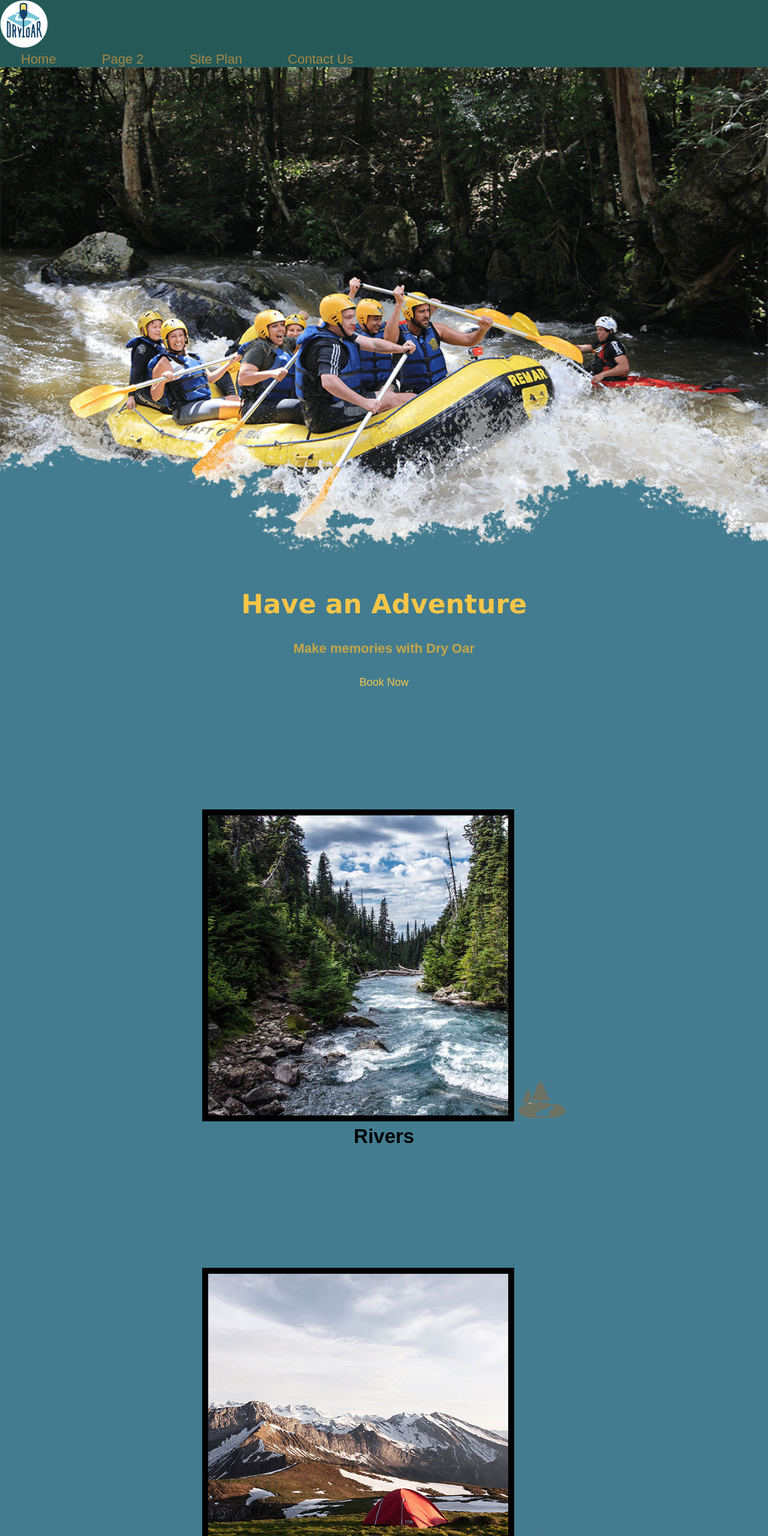
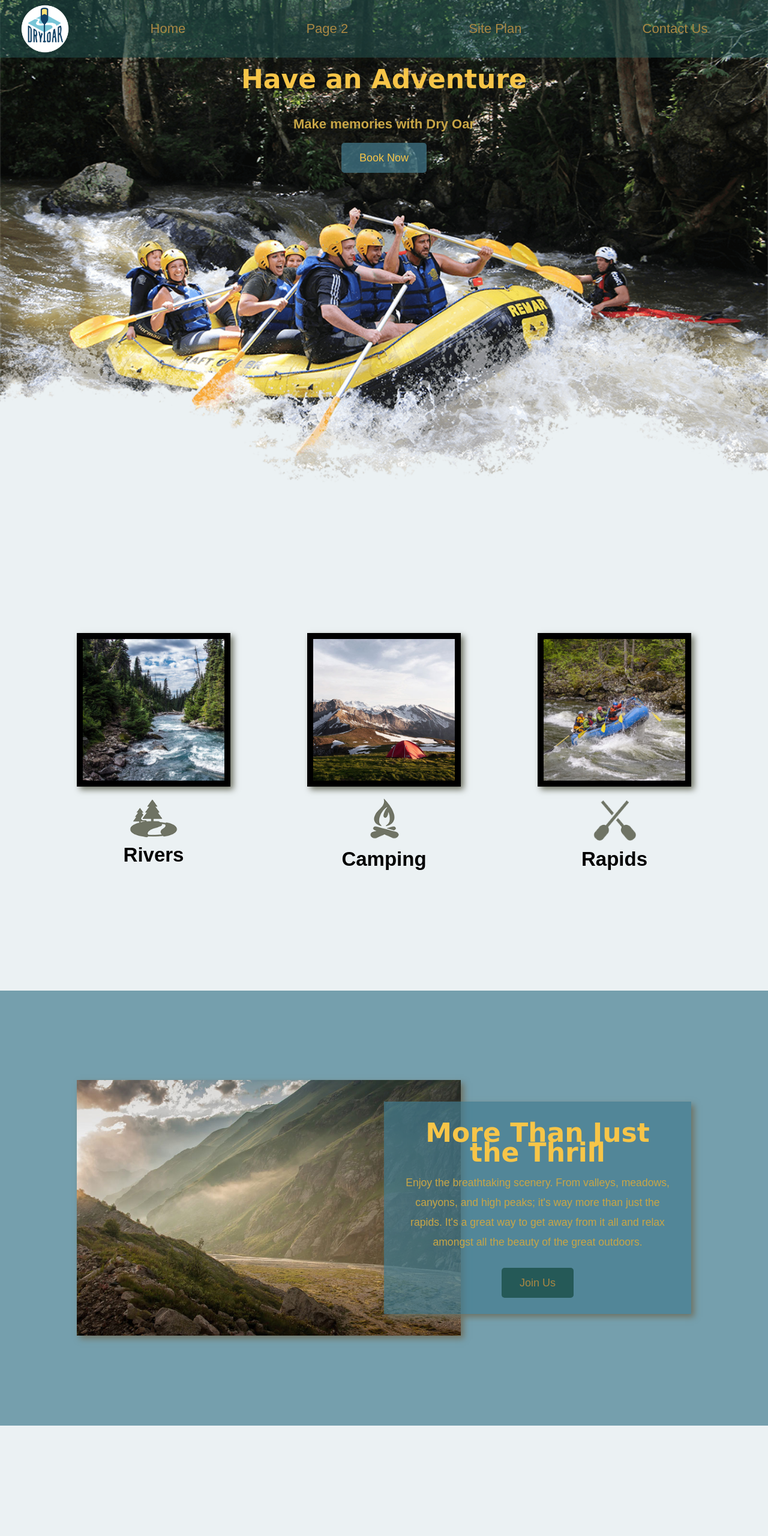
Before and after one commit to Pingpong403/WDD-130, a plain HTML site: page child-pages/wwr/index.html in a window 1280 px wide. Shown: the top 2560 px of the page at 60% size. Drawn offline with Linux system fonts and the light colour scheme.

Commit message:
Added finishing touches to wwr page

```diff
--- a/child-pages/wwr/index.html
+++ b/child-pages/wwr/index.html
@@ -10,7 +10,7 @@
 <body>
 <div id="content">
     <header>
-        <a href="index.html" id="logo-link">
+        <a id="logo-link" href="index.html">
             <img class="logo" src="images/logo.png" alt="Dry Oar Logo">
         </a>
         <nav>
--- a/child-pages/wwr/styles/style.css
+++ b/child-pages/wwr/styles/style.css
@@ -4,16 +4,35 @@
 }
 #background {
     height: 725px;
-    background-color: #255957;
+    background-color: rgba(67, 124, 144, .7);
+    grid-column: 1/11;
+    grid-row: 4/9;
 }
 #logo-link {
     padding-top: 5px;
+    justify-self: center;
+    align-self: center;
 }
 #hero-img {
     width: 100%;
 }
+#hero-box {
+    grid-column: 1/4;
+    grid-row: 1/3;
+    z-index: -1;
+}
+#hero-msg {
+    grid-column: 2/3;
+    grid-row: 1/2;
+    margin-top: 100px;
+}
 #hero-msg h1, #hero-msg h4 {
     text-align: center;
+}
+#hero {
+    display: grid;
+    grid-template-columns: 1fr 3fr 1fr;
+    margin-top: -100px;
 }
 .logo {
     width: 80px;
@@ -23,18 +42,30 @@
     padding-top: 10px;
 }
 .msg {
-    background-color: #255957;
+    background-color: rgba(67, 124, 144, .7);
     line-height: 1.5em;
     padding: 35px;
+    grid-column: 6/10;
+    grid-row: 6/7;
+    box-shadow: 5px 5px 10px #6f7364;
 }
 .button-box {
     text-align: center;
 }
 .card-img {
     border: 10px solid black;
+    transition: transform .5s;
+    box-shadow: 5px 5px 10px #6f7364;
+}
+.card-img:hover {
+    opacity: .6;
+    transform: scale(1.1);
+}
+.card-img, .mountains {
+    width: 100%;
 }
 .book {
-    background-color: #437C90;
+    background-color: rgba(67, 124, 144, .7);
     color: #F7C548;
     text-decoration: none;
     font-size: 18px;
@@ -52,8 +83,7 @@
     border-radius: 5px;
 }
 .book:hover {
-    background-color: #255957;
-    color: #A98743;
+    background-color: rgba(67, 124, 144, .5);
 }
 .join:hover {
     background-color: #437C90;
@@ -75,6 +105,23 @@
     font-size: .8em;
     padding-bottom: 15px;
 }
+.rivers-card {
+    grid-column: 2/4;
+    grid-row: 2/3;
+}
+.camping-card {
+    grid-column: 5/7;
+    grid-row: 2/3;
+}
+.rapids-card {
+    grid-column: 8/10;
+    grid-row: 2/3;
+}
+.mountains {
+    grid-column: 2/7;
+    grid-row: 5/8;
+    box-shadow: 5px 5px 10px #6f7364;
+}
 .rivers-card, .camping-card, .rapids-card {
     margin: 200px 0;
 }
@@ -84,6 +131,10 @@ nav a {
     text-decoration: none;
     padding: 35px;
 }
+main {
+    display: grid;
+    grid-template-columns: 1fr 1fr 1fr 1fr 1fr 1fr 1fr 1fr 1fr 1fr;
+}
 main section {
     text-align: center;
 }
@@ -91,7 +142,7 @@ main section img {
     box-sizing: border-box;
 }
 body {
-    background-color: #437C90;
+    background-color: rgba(67, 124, 144, .1);
     font-family: Arial, Helvetica, sans-serif;
     font-size: 22px;
     margin: 0;
@@ -101,10 +152,16 @@ h2 {
     margin: 0;
 }
 header {
-    background-color: #255957;
+    background-color: rgba(37, 89, 87, .5);
+    display: grid;
+    grid-template-columns: 150px auto;
+}
+nav {
+    display: flex;
+    justify-content: space-around;
 }
 nav a:hover {
-    background-color: #437C90;
+    background-color: rgba(67, 124, 144, .5);
     color: #F7C548;
 }
 footer {
@@ -116,6 +173,9 @@ h4 {
 footer {
     padding: 25px 50px;
     margin-top: 200px;
+    display: flex;
+    justify-content: space-around;
+    align-items: center;
 }
 footer h3 {
     color: #C8A646;
@@ -133,3 +193,45 @@ footer h3 a:hover {
 footer .social img {
     padding-top: 15px;
 }
+
+@media screen and (max-width: 900px) {
+    #hero, .home-grid {
+        display: block;
+        height: auto;
+    }
+    nav, footer {
+        flex-direction: column;
+    }
+    nav a {
+        display: block;
+        padding: 15px;
+    }
+    #hero {
+        margin-top: 0;
+    }
+    #hero-msg {
+        margin-top: 0;
+    }
+    #hero-msg h4 {
+        display: none;
+    }
+    .home-title {
+        font-size: 25px;
+        color: #6f7364;
+    }
+    .rivers-card, .camping-card, .rapids-card {
+        margin: 50px auto;
+        width: 60%;
+    }
+    #background {
+        display: none;
+    }
+    .mountains, .msg {
+        width: 80%;
+        display: block;
+        margin: 0 auto;
+    }
+    footer {
+        margin-top: 25px;
+    }
+}
```
